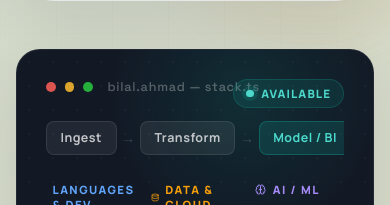
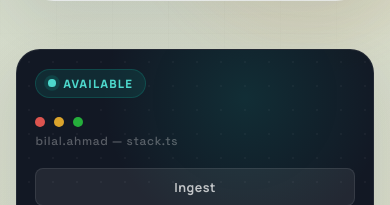
Before and after one commit to bilalahmad1995/portfolio, a React (Vite) app: page / in a window 390 px wide. Shown: the part 639-844 px from the top of the page. Built offline with nearby package versions, Linux system fonts and the light colour scheme.

Commit message:
Improve mobile layout for homepage stack card

```diff
--- a/src/pages/HomePage.tsx
+++ b/src/pages/HomePage.tsx
@@ -240,6 +240,11 @@ const TechDnaCard = styled.div`
     background: radial-gradient(circle, rgba(14, 143, 131, 0.18), transparent 65%);
     pointer-events: none;
   }
+
+  @media (max-width: 680px) {
+    padding: 1.15rem;
+    gap: 1.2rem;
+  }
 `
 
 const TerminalBar = styled.div`
@@ -248,6 +253,11 @@ const TerminalBar = styled.div`
   gap: 0.55rem;
   position: relative;
   z-index: 1;
+
+  @media (max-width: 680px) {
+    flex-wrap: wrap;
+    row-gap: 0.4rem;
+  }
 `
 
 const TerminalDot = styled.span<{ $color: string }>`
@@ -264,6 +274,13 @@ const TerminalTitle = styled.span`
   font-family: 'Space Grotesk', monospace;
   letter-spacing: 0.06em;
   margin-left: 0.35rem;
+
+  @media (max-width: 680px) {
+    flex-basis: 100%;
+    margin-left: 0;
+    font-size: 0.74rem;
+    line-height: 1.35;
+  }
 `
 
 const PipelineRow = styled.div`
@@ -274,11 +291,19 @@ const PipelineRow = styled.div`
   z-index: 1;
   overflow-x: auto;
   padding-bottom: 0.1rem;
+
+  @media (max-width: 680px) {
+    flex-wrap: wrap;
+    gap: 0.55rem;
+    overflow-x: visible;
+    padding-bottom: 0;
+  }
 `
 
 const PipeNode = styled.div<{ $accent?: boolean }>`
   display: inline-flex;
   align-items: center;
+  justify-content: center;
   gap: 0.4rem;
   padding: 0.48rem 0.85rem;
   border-radius: 8px;
@@ -290,6 +315,16 @@ const PipeNode = styled.div<{ $accent?: boolean }>`
   background: ${(p) => p.$accent ? 'rgba(14, 143, 131, 0.22)' : 'rgba(255, 255, 255, 0.07)'};
   border: 1px solid ${(p) => p.$accent ? 'rgba(14, 143, 131, 0.45)' : 'rgba(255, 255, 255, 0.09)'};
   color: ${(p) => p.$accent ? '#4dd8cc' : 'rgba(255, 255, 255, 0.72)'};
+
+  @media (max-width: 680px) {
+    flex: 1 1 calc(50% - 0.55rem);
+    min-width: 0;
+    padding: 0.58rem 0.75rem;
+  }
+
+  @media (max-width: 420px) {
+    flex-basis: 100%;
+  }
 `
 
 const PipeArrow = styled.span`
@@ -297,6 +332,10 @@ const PipeArrow = styled.span`
   font-size: 0.85rem;
   padding: 0 0.3rem;
   flex-shrink: 0;
+
+  @media (max-width: 680px) {
+    display: none;
+  }
 `
 
 const PillarGrid = styled.div`
@@ -451,6 +490,11 @@ const LiveBadge = styled.div`
   @keyframes pulse {
     0%, 100% { box-shadow: 0 0 0 3px rgba(14, 143, 131, 0.28); }
     50%       { box-shadow: 0 0 0 6px rgba(14, 143, 131, 0.08); }
+  }
+
+  @media (max-width: 680px) {
+    position: static;
+    justify-self: start;
   }
 `
 
```
